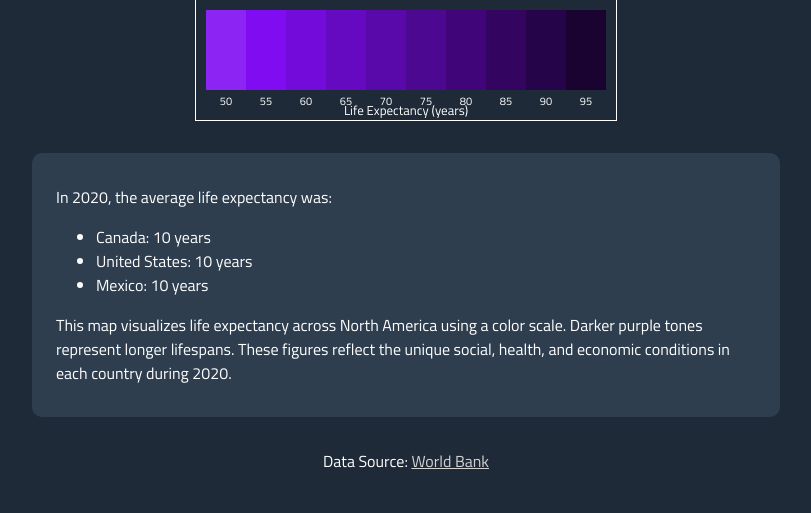
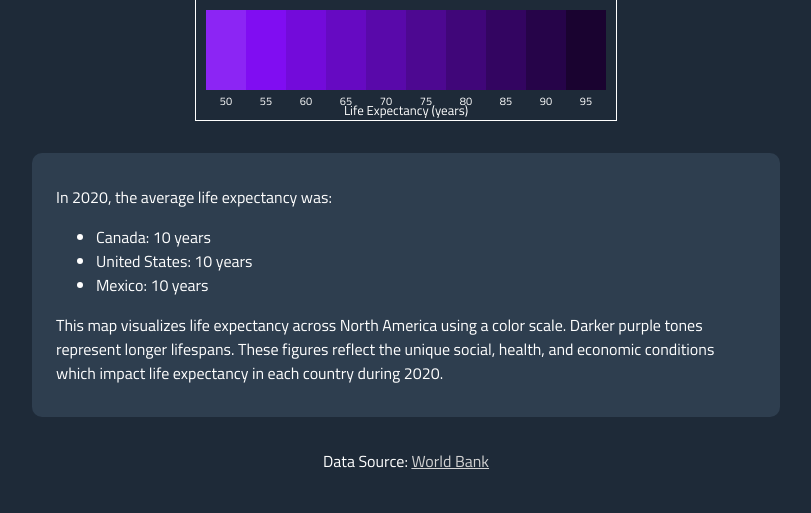
Before and after one commit to riyaundavia/life_expectancy, a Flask app: template LifeLabReal/templates/year.html in a window 1280 px wide. Shown: the part 864-1377 px from the top of the page, without its empty margins (234-1045 px from the left). Run offline with Flask 3, Linux system fonts and the light colour scheme; the template is opened without the code that fills it: most values are stand-ins (such as "Sample title", 1, 10 or a date in 2020).

Commit message:
Update year.html

```diff
--- a/LifeLabReal/templates/year.html
+++ b/LifeLabReal/templates/year.html
@@ -82,7 +82,7 @@
     <p>
       This map visualizes life expectancy across North America using a color scale.
       Darker purple tones represent longer lifespans. These figures reflect the unique
-      social, health, and economic conditions in each country during {{ year }}.
+      social, health, and economic conditions which impact life expectancy in each country during {{ year }}.
     </p>
   </div>
 
```
